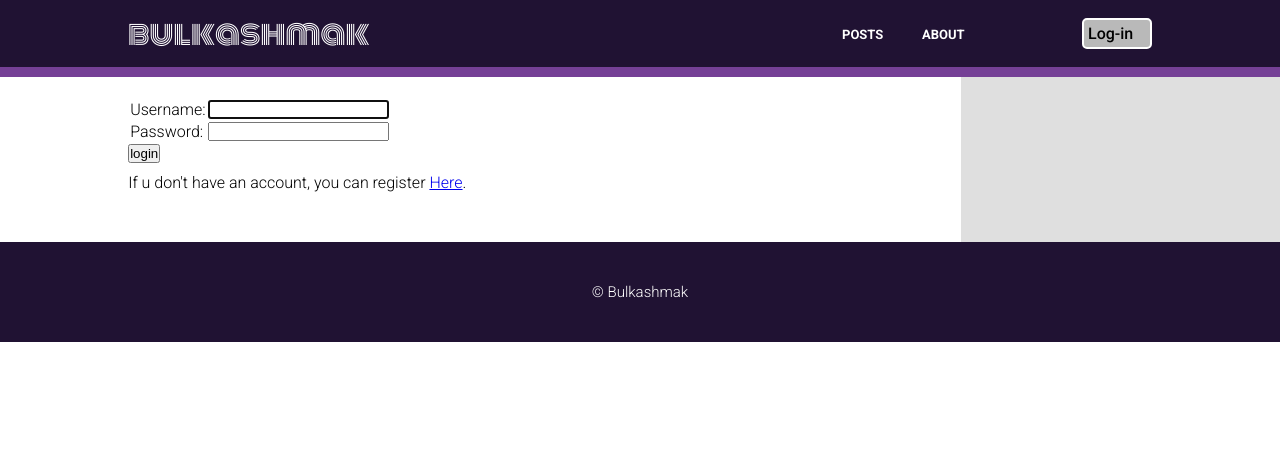
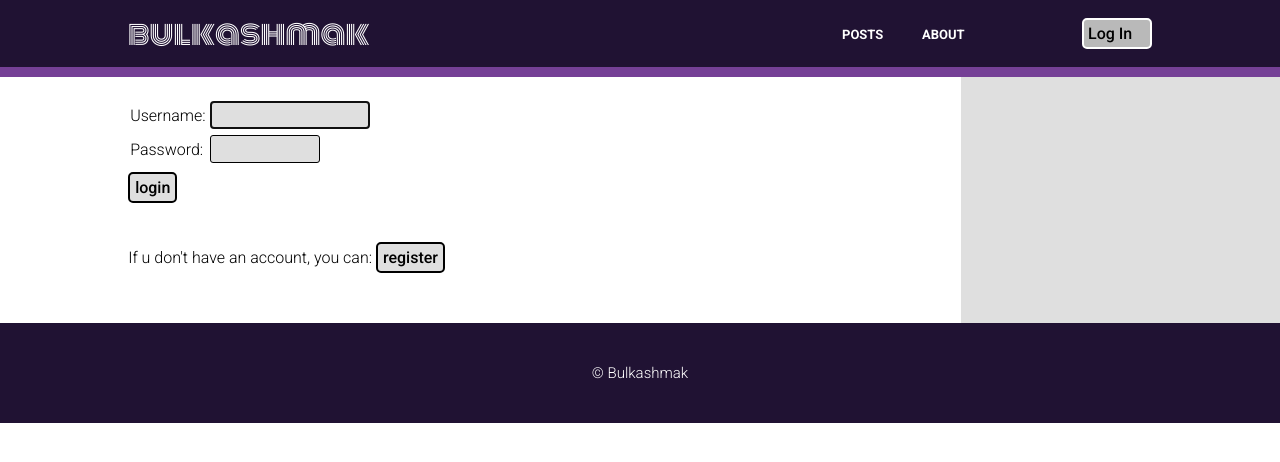
Before and after one commit to bulkashmak/blog_website, a Django app: page /account/login/ in a window 1280 px wide. Shown: the top 462 px of the page. Run offline with Django 3.2, Linux system fonts and the light colour scheme.

Commit message:
Styled input button and input text.

```diff
--- a/posts/static/css/base.css
+++ b/posts/static/css/base.css
@@ -213,3 +213,42 @@ body {
 .author a:hover {
   text-decoration: underline;
 }
+
+.log-button {
+  /* width: 80px; */
+  background-color: #dfdfdf;
+  border: solid 2px black;
+  border-radius: 5px;
+  color: black;
+  padding: 4px 5px;
+  font-size: 16px;
+  font-family: "Roboto", sans-serif;
+  font-weight: 500;
+  transition: all 0.3s ease 0s;
+}
+
+.log-button:hover {
+  background-color: black;
+  color: white;
+  cursor: pointer;
+}
+
+.login-table {
+  margin-bottom: 5px;
+}
+
+input[type=text], input[type=password] {
+  background-color: #dfdfdf;
+  color: black;
+  font-size: 16px;
+  width: 100px;
+  padding: 4px 4px;
+  margin: 2px 2px;
+  border: solid 1px black;
+  border-radius: 3px;
+  transition: all 0.3s ease 0s;
+}
+
+input[type=text]:focus, input[type=password]:focus {
+  width: 150px;
+}
--- a/posts/templates/base.html
+++ b/posts/templates/base.html
@@ -22,7 +22,7 @@
           {% if user.is_authenticated %}
             <a href="{% url 'account_details' %}">Account</a>
           {% else %}
-            <a href="{% url 'login' %}">Log-in</a>
+            <a href="{% url 'login' %}">Log In</a>
           {% endif %}
         </div>
       </nav>
--- a/users/templates/registration/login.html
+++ b/users/templates/registration/login.html
@@ -24,7 +24,7 @@ Login
     <form method="post" action="{% url 'login' %}">
         {% csrf_token %}
 
-        <table>
+        <table class="login-table">
             <tr>
                 <td>{{ form.username.label_tag }}</td>
                 <td>{{ form.username }}</td>
@@ -35,12 +35,14 @@ Login
             </tr>
         </table>
 
-        <input type="submit" value="login" />
+        <input class="log-button" type="submit" value="login" />
         <input type="hidden" value="{{ next }}" name="next" />
     </form>
+    <br />
 
     <p>
-        If u don't have an account, you can register <a href="{% url 'register' %}">Here</a>.
+        If u don't have an account, you can:
+        <a href="{% url 'register' %}"><button class="log-button" type="button">register</button></a>
     </p>
 
 {% endblock content %}
--- a/users/templates/registration/register.html
+++ b/users/templates/registration/register.html
@@ -14,6 +14,6 @@
 
         {{ form }}
 
-        <input type="submit" value="register" />
+        <input class="log-button" type="submit" value="register" />
     </form>
 {% endblock content %}
--- a/users/templates/users/account.html
+++ b/users/templates/users/account.html
@@ -5,6 +5,9 @@
 {% endblock title %}
 
 {% block content %}
+<div class="account">
     <h3>Hello, {{ user.username }}.</h3>
-    <p><a href='{% url 'logout' %}'>Log Out</a></p>
+    <br>
+    <a href="{% url 'logout' %}"><button class="log-button" type="button">Log Out</button></a>
+</div>
 {% endblock content %}
```
Also changed, not shown: db.sqlite3.
